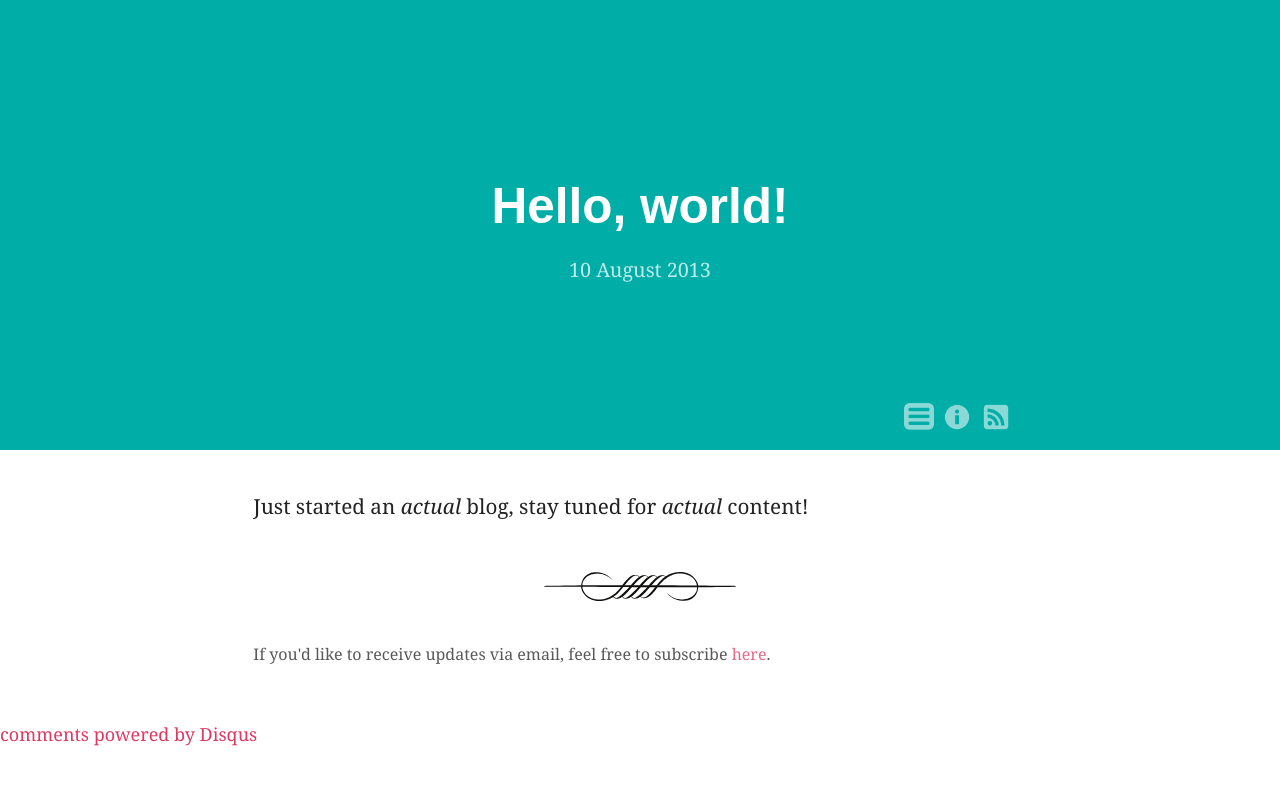
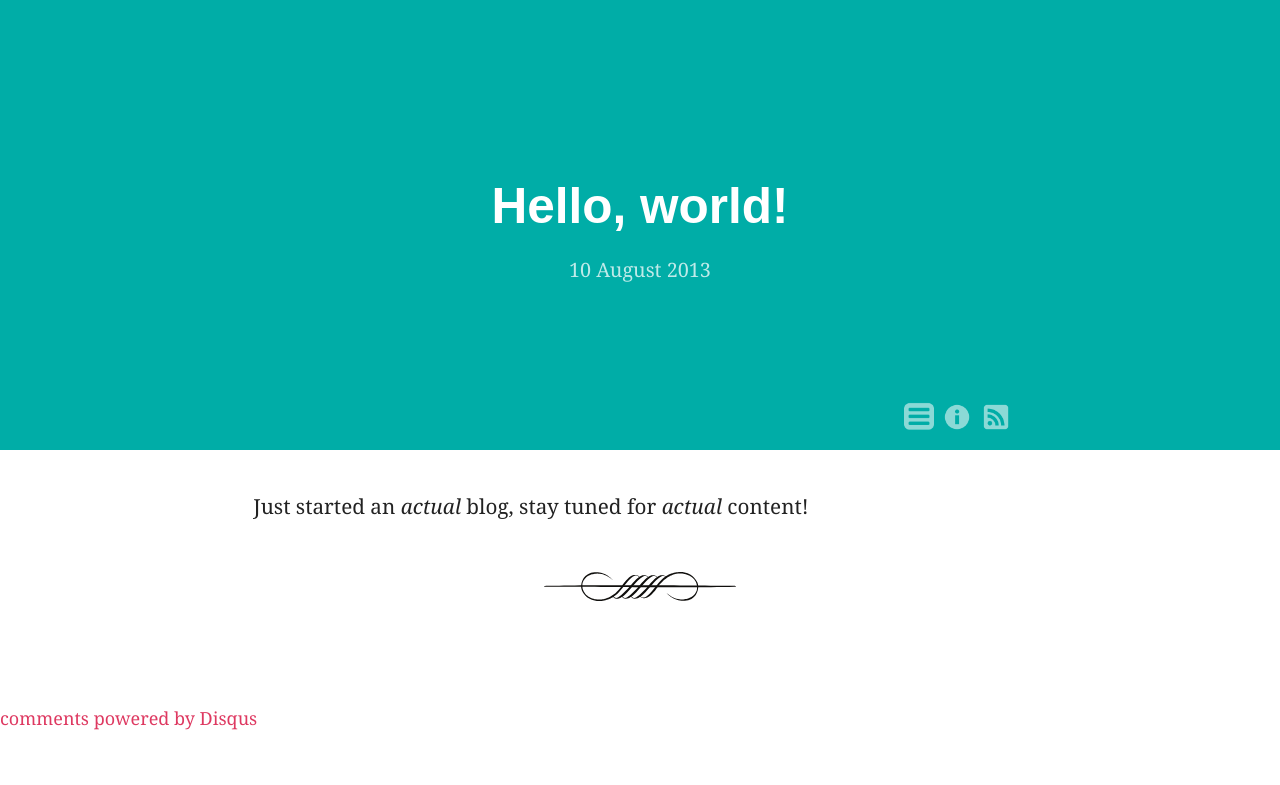
Before and after one commit to mihneadb/mihneadb.github.io, a Jekyll site: the page built from _posts/2013-08-10-hello-world.md, in a window 1280 px wide. Shown: the top 785 px of the page. Built offline with Jekyll 4.4.1, drawn with Linux system fonts in a browser that asks for light colours; Markdown is read by kramdown in place of the engine named in the settings; comment, search, counter and statistics services are not loaded.

Commit message:
remove mail link

```diff
--- a/_layouts/post.html
+++ b/_layouts/post.html
@@ -27,11 +27,6 @@
         <!--just empty space-->
         <p></p>
     </div>
-    <div class="row muted-less text-half">
-        If you'd like to receive updates via email, feel free to subscribe
-        <a href="http://eepurl.com/LnBOD">here</a>.
-    </div>
-
 
     <div class="row">
         <div class="share">
```
